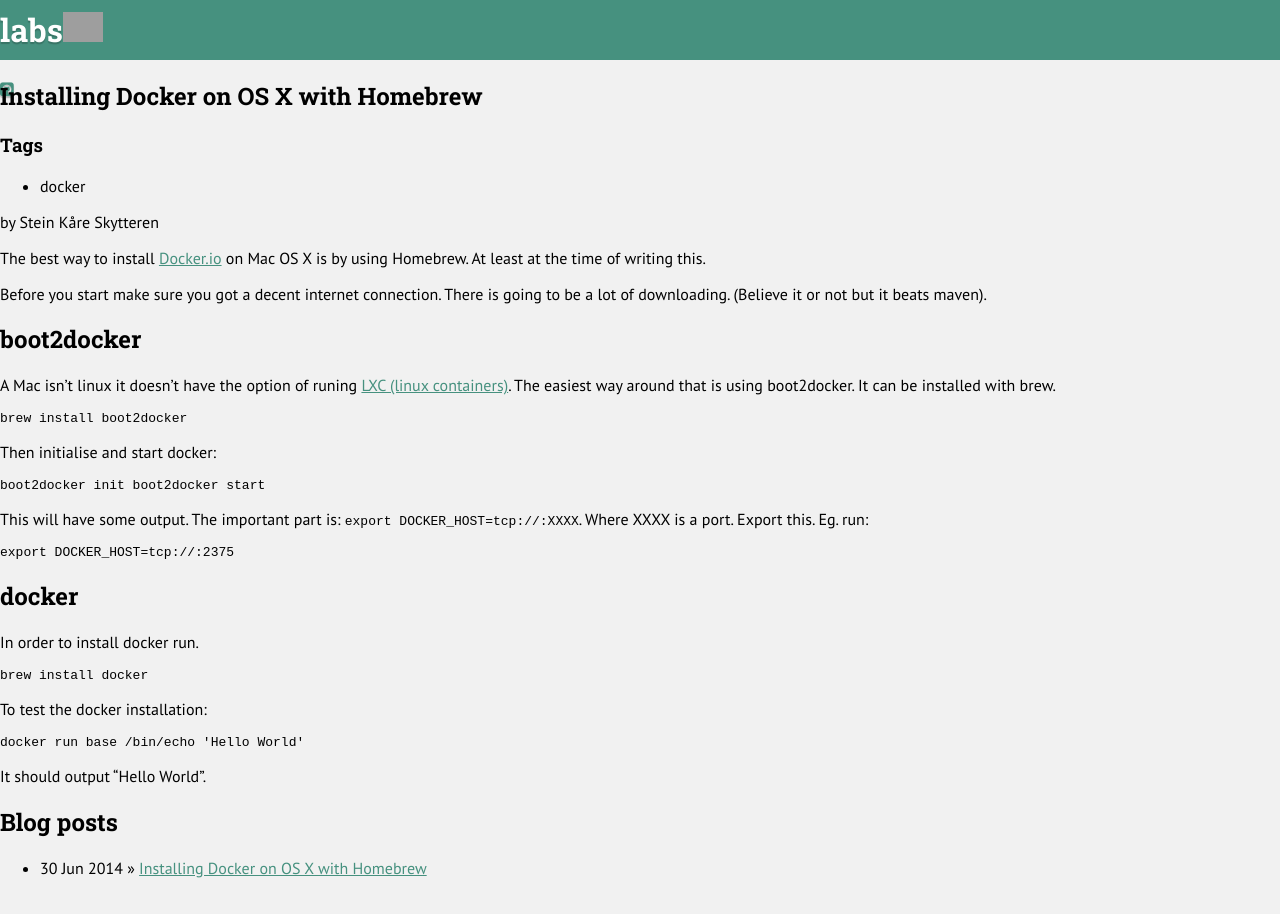
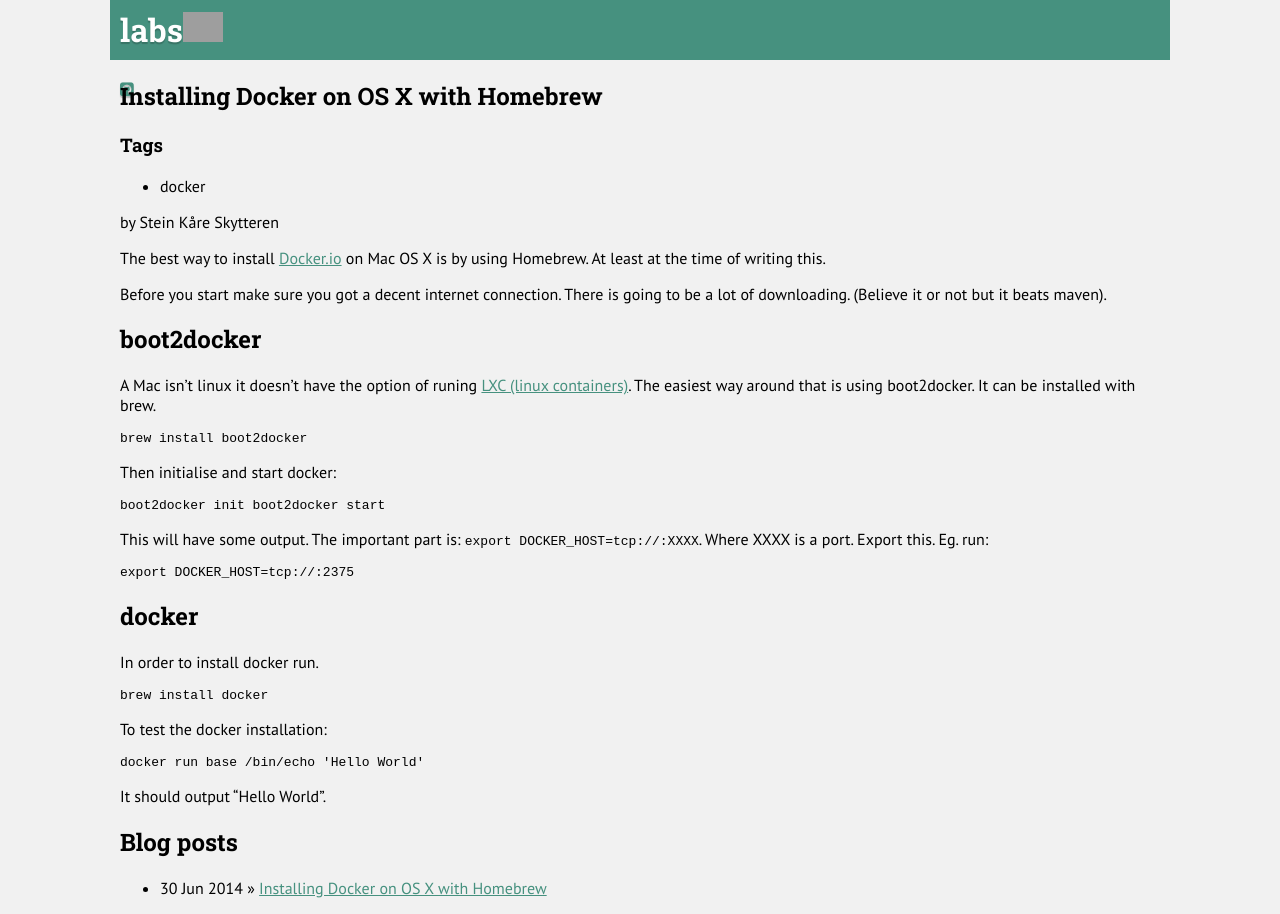
Before and after one commit to elacin/pengerno.github.io, a Jekyll site: the page built from _posts/2014-06-30-Installing-Docker-on-Mac-OS-X-with-Homebrew.md, in a window 1280 px wide. Built offline with Jekyll 4.4.1, drawn with Linux system fonts in a browser that asks for light colours; nearby versions of some CDN libraries; grey boxes are pictures that could not be loaded.

Commit message:
Update post.html

```diff
--- a/_layouts/post.html
+++ b/_layouts/post.html
@@ -5,14 +5,11 @@
     <link href="//netdna.bootstrapcdn.com/font-awesome/4.0.3/css/font-awesome.css" rel="stylesheet"/>
   </head>
   <body>
-    <header>
+    <header class="container">
       <h1>labs<img src="http://blog.penger.no/wp-content/themes/penger/assets/images/logo-penger.png" alt="Penger.no"></h1>
       <a href="http://github.com/pengerno"><i class="fa fa-github-square"></i></a>
     </header>
-	</div>
-
-</header>
-    <section>
+    <section class="container">
       <h1>{{ page.title }}</h1>
       <div>
         <h3>Tags</h3>
@@ -29,7 +26,7 @@
 
       {{ content }}
     </section>
-    <aside>
+    <aside class="container">
       <h2>Blog posts</h2>
       <ul class="posts">
         {% for post in site.posts %}
@@ -37,7 +34,7 @@
         {% endfor %}
       </ul>
     </aside>
-    <footer>
+    <footer class="container">
     </footer>
   </body>
 </html>
```
